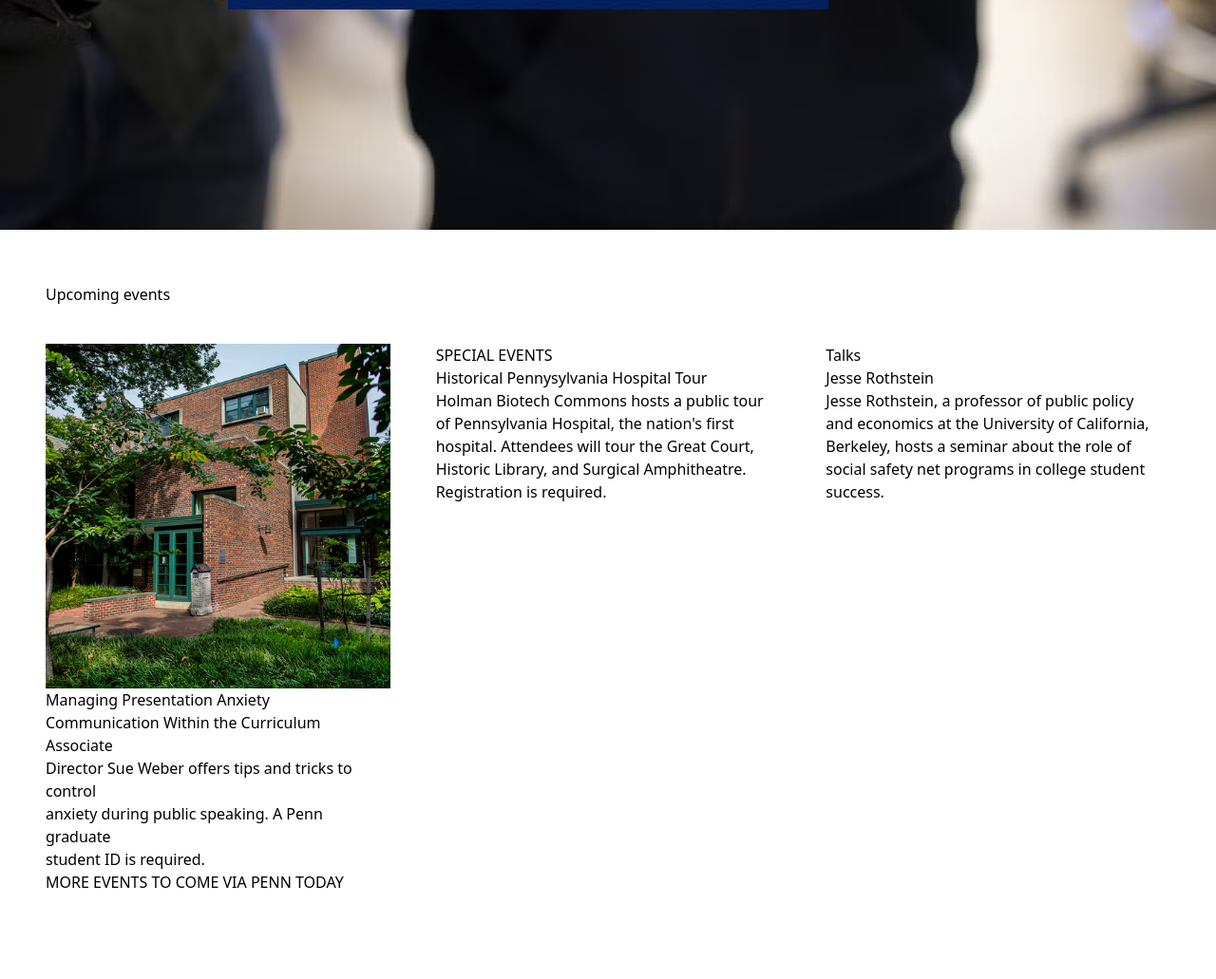
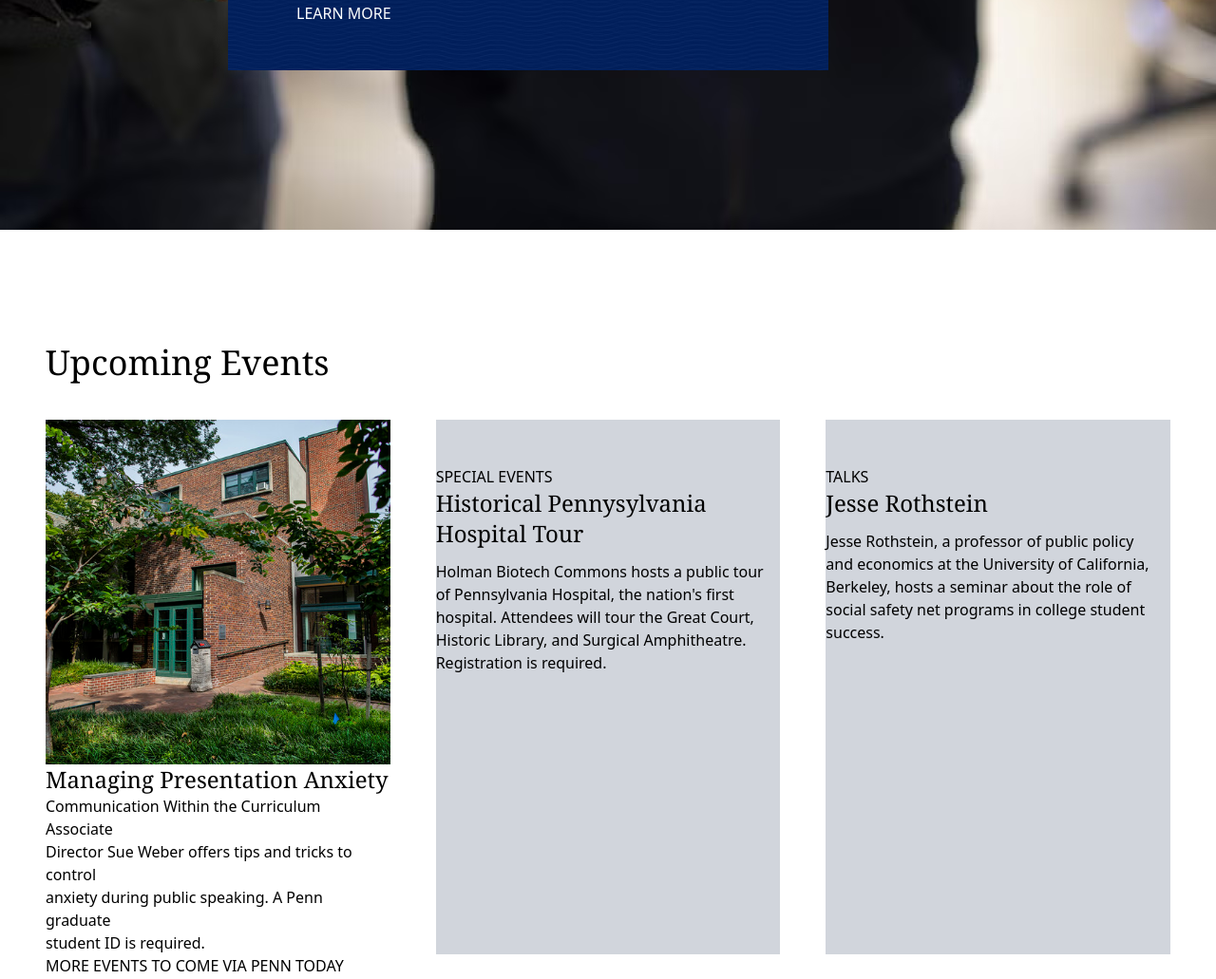
Before and after one commit to Ndizihiwe99/The_gym_CSS_gate, a website: page src/index.html in a window 1280 px wide. Shown: the part 2395-3426 px from the top of the page at 95% size. Drawn offline with Linux system fonts and the light colour scheme.

Commit message:
pre-last

```diff
--- a/src/index.html
+++ b/src/index.html
@@ -69,7 +69,7 @@
     </div>
     <div class="py-16 px-10">
       <h1 class="text-4xl mb-10">News</h1>
-      <div class="grid grid-cols-4 gap-5">
+      <div class="grid grid-cols-4 gap-5 sm:grid grid-row-4">
         <div class="col-span-2 row-span-2">
           <img src="images/pavilion-gift-teaser.jpg" alt="pavilion" />
           <div>
@@ -130,22 +130,23 @@
             >Penn Center for Innovation celebrates <br />
             10 years
           </a>
-          <p class="text-white mt-6">
+          <p class="text-white mt-6 mb-10">
             The University’s nexus for technology transfer supports <br />
             researchers in their innovative efforts, from CAR T to <br />
             mRNA advancements that have dramatically reshaped the <br />
             world.
           </p>
+          <a class="text-white rounded-full hover:bg-white hover:text-red-800 py-5 px-6" href="#">LEARN MORE</a>
         </div>
       </div>
     </div>
     <div class="p-12">
-      <h1 class="mb-10">Upcoming events</h1>
+      <h1 class="mb-10 text-4xl font-serif">Upcoming Events</h1>
       <div class="grid grid-cols-3 gap-12">
         <div>
           <img src="images/grad-center-locust-walk.jpg" alt="" />
           <div>
-            <a href="#">Managing Presentation Anxiety</a>
+            <a class="text-2xl font-serif hover:underline"  href="#">Managing Presentation Anxiety</a>
             <p>
               Communication Within the Curriculum Associate <br />
               Director Sue Weber offers tips and tricks to control <br />
@@ -154,10 +155,10 @@
             </p>
           </div>
         </div>
-        <div>
-          <h4>SPECIAL EVENTS</h4>
-          <a href="#">Historical Pennysylvania Hospital Tour</a>
-          <p>
+        <div class="bg-gray-300">
+          <h4 class="mt-12 mb-6 ">SPECIAL EVENTS</h4>
+          <a class="text-2xl hover:underline font-serif" href="#">Historical Pennysylvania Hospital Tour</a>
+          <p class="mt-3">
             Holman Biotech Commons hosts a public tour <br />
             of Pennsylvania Hospital, the nation's first <br />
             hospital. Attendees will tour the Great Court, <br />
@@ -165,10 +166,10 @@
             Registration is required.
           </p>
         </div>
-        <div>
-          <h4>Talks</h4>
-          <a href="#">Jesse Rothstein</a>
-          <p>
+        <div class="bg-gray-300">
+          <h4 class="mt-12 mb-6 ml-4 ">TALKS</h4>
+          <a class="text-2xl hover:underline font-serif" href="#">Jesse Rothstein</a>
+          <p class="mt-3">
             Jesse Rothstein, a professor of public policy <br />
             and economics at the University of California, <br />
             Berkeley, hosts a seminar about the role of <br />
@@ -183,7 +184,7 @@
       <div class="bg-gray-300 p-18">
         <img class=" object-center""
         src="images/Inspiring-Impact-Campaign-Logo.png" alt="compain logo" />
-        <p class="place-self-center">
+        <p class="place-self-center mb-10">
           Your support ignites change locally and globally, <br />
           transforming Penn into a powerful engine that <br />
           advances knowledge for society's greatest good.
@@ -193,8 +194,8 @@
         >
       </div>
       <div style="background-image: url(images/blue-pattern-bg.png)">
-        <h1 class="place-self-center">Support Our Community</h1>
-        <p class="place-self-center">
+        <h1 class="place-self-center font-serif text-3xl text-white mt-12">Support Our Community</h1>
+        <p class="place-self-center text-white mt-12 mb-10">
           During these challenging times, Penn remains <br />
           committed to supporting students, faculty, and staff <br />
           and to sharing information with our larger <br />
@@ -283,7 +284,7 @@
           <a class="p-6 rounded-full mt-5 hover:bg-white text-white place-self-center" href="#">NONDESCRIMATION STATEMENT </a>
         </div>
       </div>
-        <div style="background-image: url(images/footer-16.png);">
+        <div class="p-18" style="background-image: url(images/footer-16.png);">
           <div class="grid grid-cols-4 gap-4" >
             <div>
               <img src="images/UPenn-logo.svg" alt="universitylogo">
```
